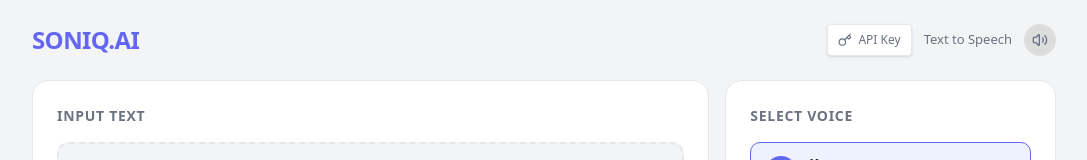
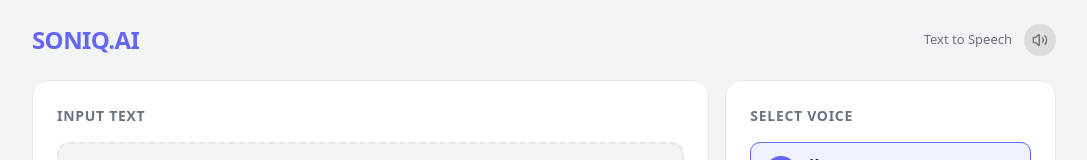
Before and after one commit to shengkae/Text-to-Speech, a React (Vite) app: page / in a window 1280 px wide. Shown: the top 160 px of the page, without its empty margins (96-1183 px from the left). Built offline with nearby package versions, Linux system fonts and the light colour scheme.

Commit message:
feat: remove custom API key configuration
Remove the API key configuration button and update the quota error message to simplify the user interface and scope.

```diff
--- a/src/App.tsx
+++ b/src/App.tsx
@@ -352,7 +352,7 @@ export default function App() {
       console.error(err);
       const errorMessage = err.message || String(err) || "";
       if (errorMessage.includes("API_QUOTA_EXCEEDED") || errorMessage.includes("429")) {
-        setError("You have exceeded your API quota limit. The free preview tier limits total daily usage. Please try a shorter text or check back later. You can configure your own key in the AI Studio settings.");
+        setError("You have exceeded your API quota limit. The free preview tier limits total daily usage. Please try a shorter text or check back later.");
       } else if (errorMessage.includes("non-audio response")) {
         setError("The model refused to generate audio for this text. It might contain unsupported content, be too short, or trigger safety filters.");
       } else {
@@ -372,18 +372,6 @@ export default function App() {
             SONIQ.AI
           </div>
           <div className="flex gap-3 items-center">
-            <button
-              onClick={async () => {
-                if (window.aistudio?.openSelectKey) {
-                  try { await window.aistudio.openSelectKey(); } catch (e) { console.error(e); }
-                }
-              }}
-              className="text-[12px] font-medium text-[#6b7280] hover:text-[#1f2937] transition-colors border border-gray-200 rounded px-2.5 py-1.5 flex items-center gap-1.5 bg-white shadow-sm"
-              title="Configure custom API Key for higher limits"
-            >
-              <Key className="w-3.5 h-3.5" />
-              API Key
-            </button>
             <span className="text-[13px] font-medium text-[#6b7280] hidden sm:inline">Text to Speech</span>
             <div className="w-8 h-8 bg-[#ddd] rounded-full flex items-center justify-center">
               <Volume2 className="w-4 h-4 text-gray-500" />
@@ -482,24 +470,6 @@ export default function App() {
           {error && (
             <div className="col-span-12 p-4 bg-red-50 text-red-600 rounded-xl text-sm border border-red-100 flex flex-col sm:flex-row justify-between items-start sm:items-center gap-3">
               <div>{error}</div>
-              {error.toLowerCase().includes('quota') && (
-                <button
-                  onClick={async () => {
-                    if (window.aistudio?.openSelectKey) {
-                      try {
-                        await window.aistudio.openSelectKey();
-                        setError(null);
-                      } catch (e) {
-                         console.error(e);
-                      }
-                    }
-                  }}
-                  className="px-4 py-2 bg-red-600 text-white rounded-lg hover:bg-red-700 whitespace-nowrap transition-colors font-medium flex items-center gap-2 text-sm"
-                >
-                  <Key className="w-4 h-4" />
-                  Configure API Key
-                </button>
-              )}
             </div>
           )}
 
```
Also changed, not shown: 1 other file (tests, documents, lock files or other folders).
